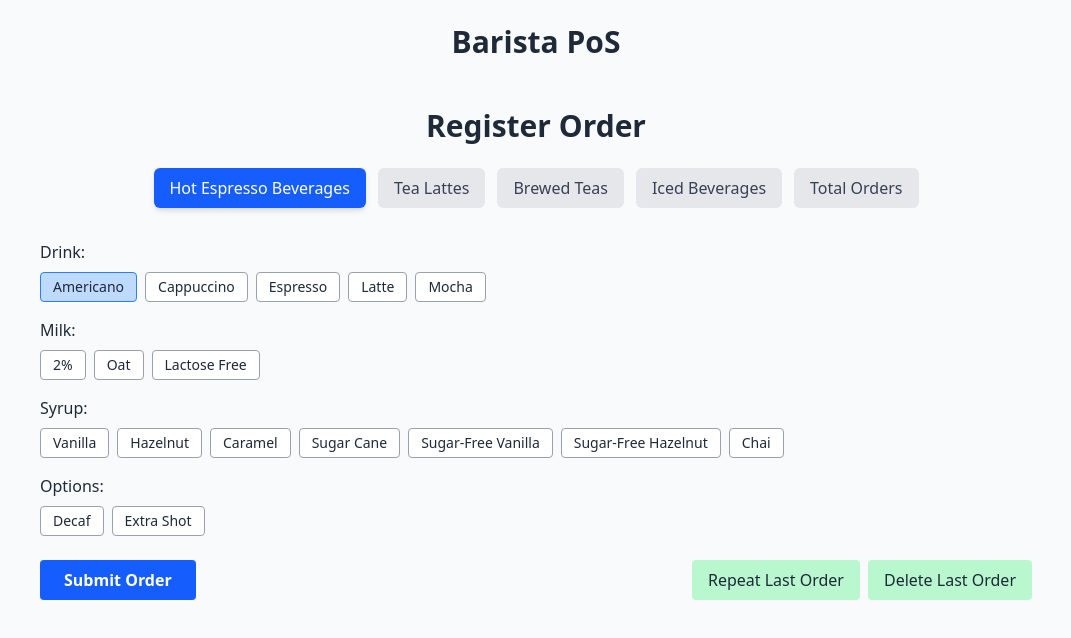
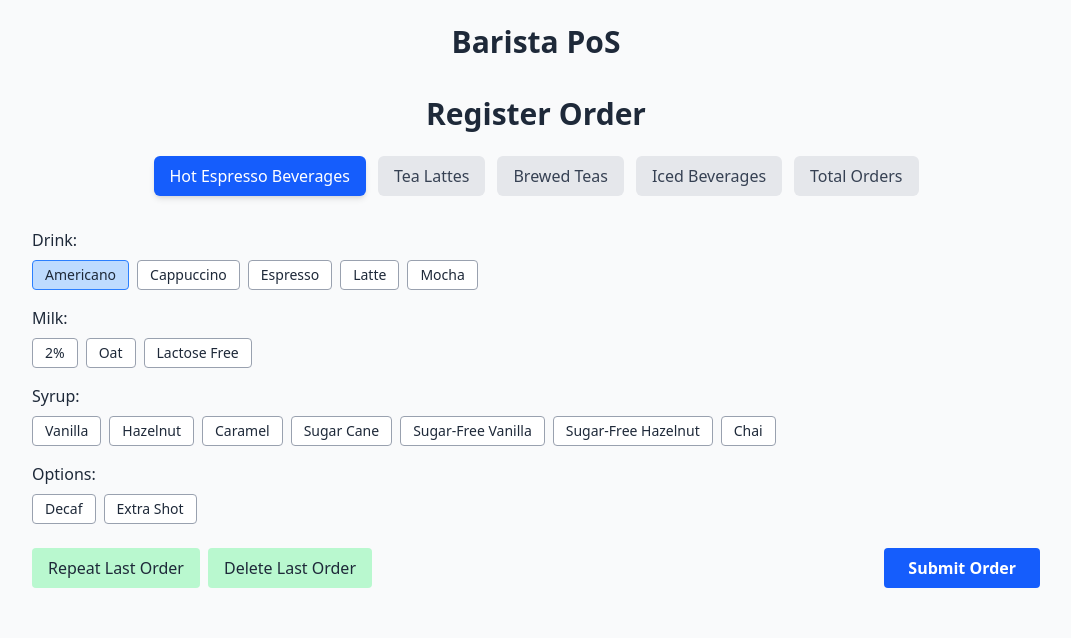
Before and after one commit to amandasardella/barista-pos, a React (Vite) app: page / in a window 1280 px wide. Shown: the top 638 px of the page, without its empty margins (104-1175 px from the left). Built offline with nearby package versions, Linux system fonts and the light colour scheme.

Commit message:
vercel file

```diff
--- a/src/components/Orders.jsx
+++ b/src/components/Orders.jsx
@@ -16,8 +16,9 @@ export default function Orders() {
   const [syrup, setSyrup] = useState(null);
   const [decaf, setDecaf] = useState(false);
   const [extraShot, setExtraShot] = useState(false);
-  const [message, setMessage] = useState("");
+  const [message, setMessage] = useState(" ");
   const [lastOrderId, setLastOrderId] = useState(null);
+
 
   function handleTabChange(tab) {
     setActiveTab(tab);
@@ -120,7 +121,7 @@ export default function Orders() {
   }
 
   return (
-    <div className="max-w-screen-lg mx-auto px-4 py-6">
+    <div className="max-w-screen-lg mx-auto px-2 py-3">
       <h1 className="text-2xl md:text-3xl font-semibold mb-6 text-center">Register Order</h1>
 
       <nav className="flex flex-wrap justify-center gap-3 mb-8">
@@ -180,14 +181,18 @@ export default function Orders() {
 </div>
 
           <div className="flex flex-col sm:flex-row sm:justify-between items-center gap-4 mt-6">
+  {/* Botão Submit alinhado à direita */}
+  <div className="w-full sm:w-auto order-2 sm:order-2 flex justify-end">
     <button
       type="submit"
-              className="w-full sm:w-auto px-6 py-2 bg-blue-600 text-white font-semibold rounded hover:bg-blue-700 transition-colors"
+      className="px-6 py-2 bg-blue-600 text-white font-semibold rounded hover:bg-blue-700 transition-colors"
     >
       Submit Order
     </button>
+  </div>
 
-            <div className="flex flex-col sm:flex-row gap-2 w-full sm:w-auto justify-center">
+  {/* Outros botões alinhados à esquerda */}
+  <div className="flex flex-col sm:flex-row gap-2 w-full sm:w-auto justify-start order-1 sm:order-1">
     <button
       type="button"
       onClick={repeatLastOrder}
@@ -204,6 +209,7 @@ export default function Orders() {
     </button>
   </div>
 </div>
+
         </form>
       )}
 
```
Also changed, not shown: vercel.json (added). Lines whose indentation alone changed are shown as unchanged.
